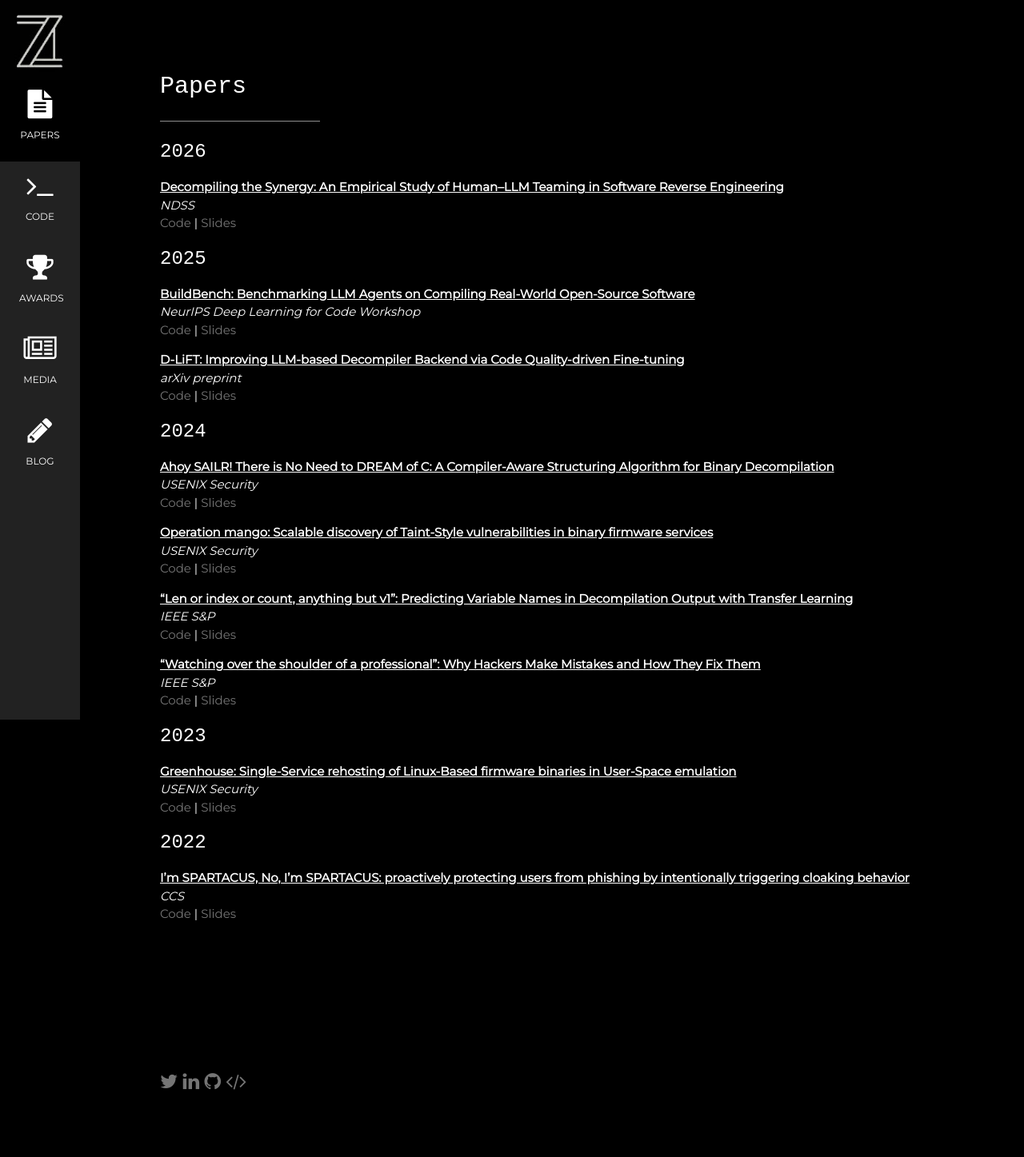
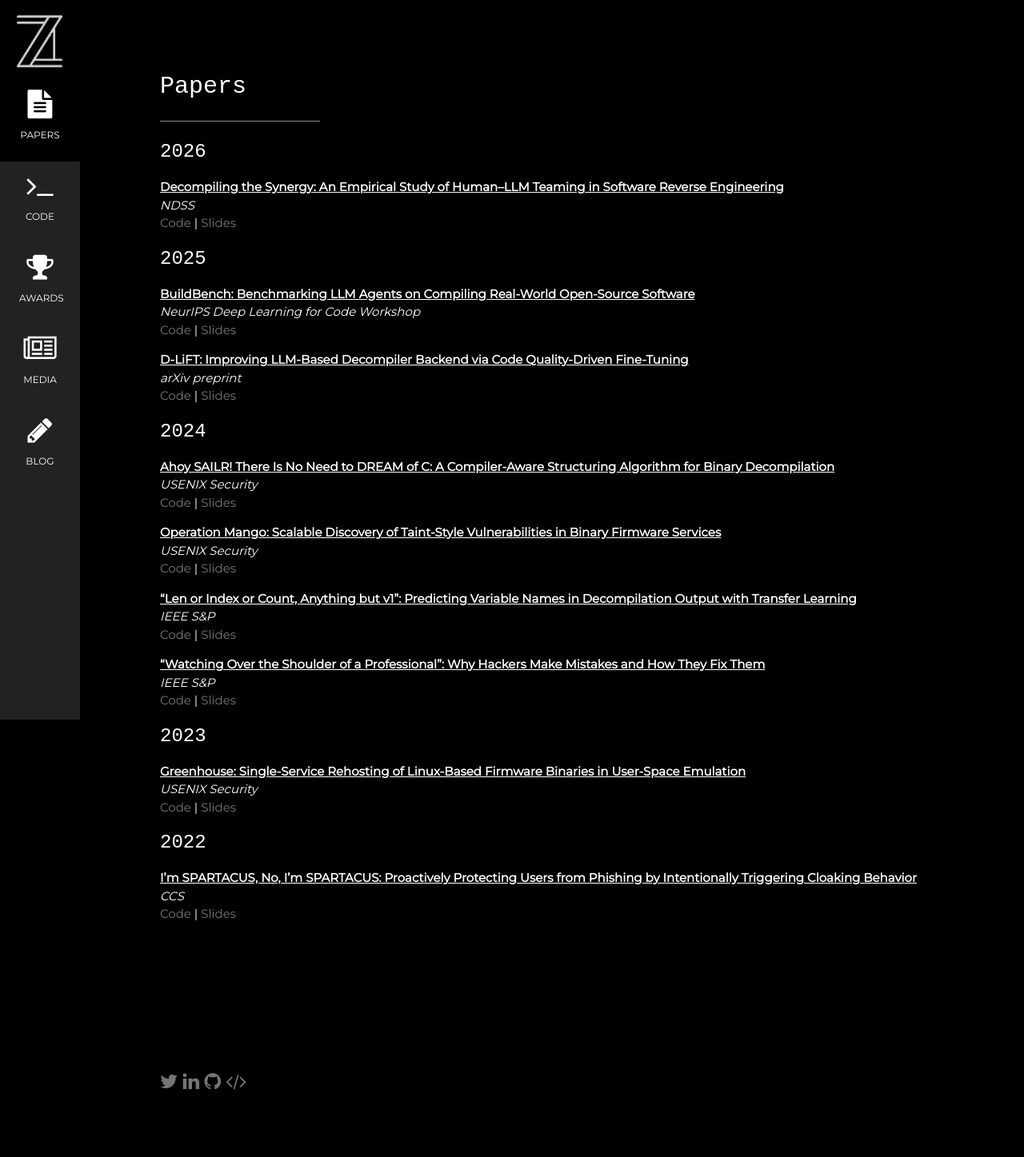
Before and after one commit to mahaloz/zionbasque.com, a Jekyll site: the page built from papers.md, in a window 1280 px wide. Shown: the whole page at 80% size. Built offline with Jekyll 4.4.1, drawn with Linux system fonts in a browser that asks for light colours; some web fonts are replaced.

Commit message:
titlecase

```diff
--- a/papers.md
+++ b/papers.md
@@ -16,34 +16,34 @@ _NDSS_<br>
 _NeurIPS Deep Learning for Code Workshop_<br>
 <span class="w3-text-grey">Code</span> | <span class="w3-text-grey">Slides</span>
 
-**[D-LiFT: Improving LLM-based Decompiler Backend via Code Quality-driven Fine-tuning](/files/papers/dlift.pdf)**<br>
+**[D-LiFT: Improving LLM-Based Decompiler Backend via Code Quality-Driven Fine-Tuning](/files/papers/dlift.pdf)**<br>
 _arXiv preprint_<br>
 <span class="w3-text-grey">Code</span> | <span class="w3-text-grey">Slides</span>
 
 ### 2024
-**[Ahoy SAILR! There is No Need to DREAM of C: A Compiler-Aware Structuring Algorithm for Binary Decompilation](/files/papers/sailr_usenix24.pdf)**<br>
+**[Ahoy SAILR! There Is No Need to DREAM of C: A Compiler-Aware Structuring Algorithm for Binary Decompilation](/files/papers/sailr_usenix24.pdf)**<br>
 _USENIX Security_<br>
 <span class="w3-text-grey">Code</span> | <span class="w3-text-grey">Slides</span>
 
-**[Operation mango: Scalable discovery of Taint-Style vulnerabilities in binary firmware services](/files/papers/mango.pdf)**<br>
+**[Operation Mango: Scalable Discovery of Taint-Style Vulnerabilities in Binary Firmware Services](/files/papers/mango.pdf)**<br>
 _USENIX Security_<br>
 <span class="w3-text-grey">Code</span> | <span class="w3-text-grey">Slides</span>
 
-**["Len or index or count, anything but v1": Predicting Variable Names in Decompilation Output with Transfer Learning](/files/papers/varbert.pdf)**<br>
+**["Len or Index or Count, Anything but v1": Predicting Variable Names in Decompilation Output with Transfer Learning](/files/papers/varbert.pdf)**<br>
 _IEEE S&P_<br>
 <span class="w3-text-grey">Code</span> | <span class="w3-text-grey">Slides</span>
 
-**["Watching over the shoulder of a professional": Why Hackers Make Mistakes and How They Fix Them](/files/papers/hacker_mistakes.pdf)**<br>
+**["Watching Over the Shoulder of a Professional": Why Hackers Make Mistakes and How They Fix Them](/files/papers/hacker_mistakes.pdf)**<br>
 _IEEE S&P_<br>
 <span class="w3-text-grey">Code</span> | <span class="w3-text-grey">Slides</span>
 
 ### 2023
-**[Greenhouse: Single-Service rehosting of Linux-Based firmware binaries in User-Space emulation](/files/papers/greenhouse.pdf)**<br>
+**[Greenhouse: Single-Service Rehosting of Linux-Based Firmware Binaries in User-Space Emulation](/files/papers/greenhouse.pdf)**<br>
 _USENIX Security_<br>
 <span class="w3-text-grey">Code</span> | <span class="w3-text-grey">Slides</span>
 
 ### 2022
-**[I'm SPARTACUS, No, I'm SPARTACUS: proactively protecting users from phishing by intentionally triggering cloaking behavior](/files/papers/spartucus.pdf)**<br>
+**[I'm SPARTACUS, No, I'm SPARTACUS: Proactively Protecting Users from Phishing by Intentionally Triggering Cloaking Behavior](/files/papers/spartucus.pdf)**<br>
 _CCS_<br>
 <span class="w3-text-grey">Code</span> | <span class="w3-text-grey">Slides</span>
 
```
